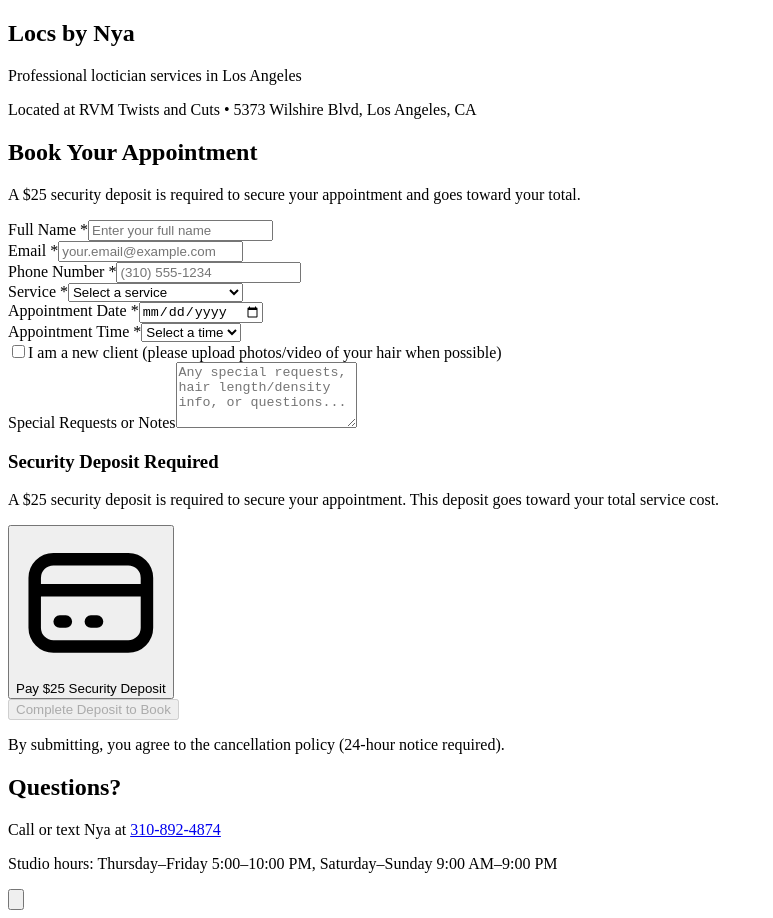
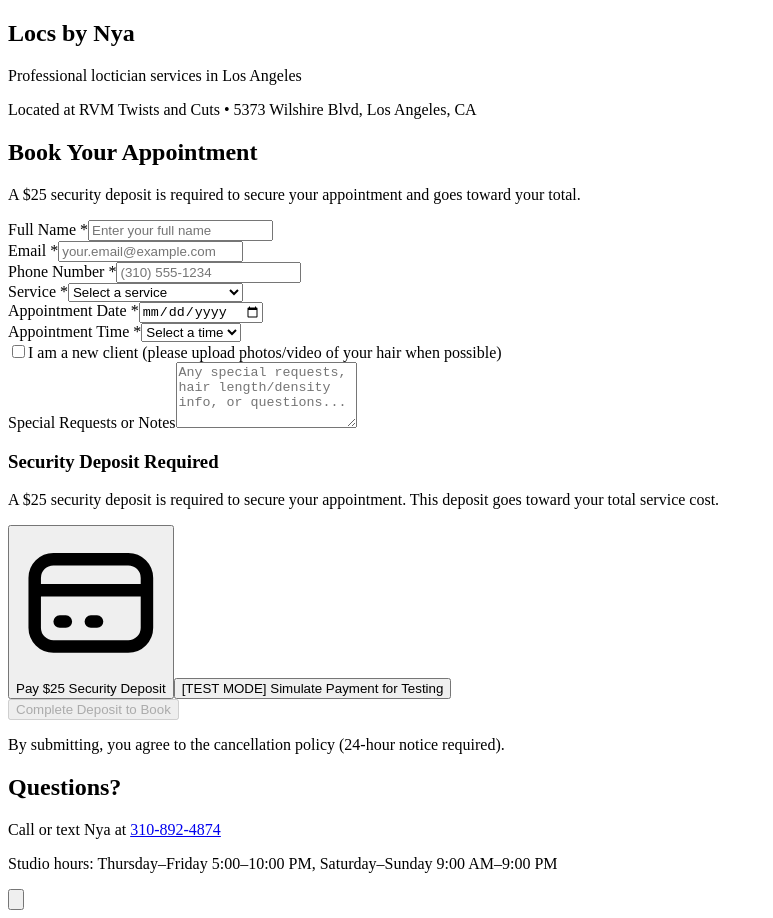
Before and after one commit to LataunaeB/locsbynya-site, a Next.js app: page / in a window 1280 px wide. Shown: the whole page, without its empty margins (0-773 px from the left). Built offline with nearby package versions, Linux system fonts and the light colour scheme.

Commit message:
Add test button to deposit section for form testing

```diff
--- a/app/page.tsx
+++ b/app/page.tsx
@@ -391,6 +391,7 @@ export default function Home() {
                       </div>
                     </div>
                   ) : (
+                    <div className="space-y-3">
                       <button
                         type="button"
                         onClick={handleDepositPayment}
@@ -401,6 +402,18 @@ export default function Home() {
                         </svg>
                         Pay $25 Security Deposit
                       </button>
+                      {/* Test mode button - remove in production */}
+                      <button
+                        type="button"
+                        onClick={() => {
+                          setDepositPaid(true);
+                          localStorage.setItem("depositPaid", "true");
+                        }}
+                        className="w-full text-xs text-[#9CA3AF] hover:text-[#F9FAFB] underline font-sans"
+                      >
+                        [TEST MODE] Simulate Payment for Testing
+                      </button>
+                    </div>
                   )}
                 </div>
               </div>
```
Lines whose indentation alone changed are shown as unchanged.
